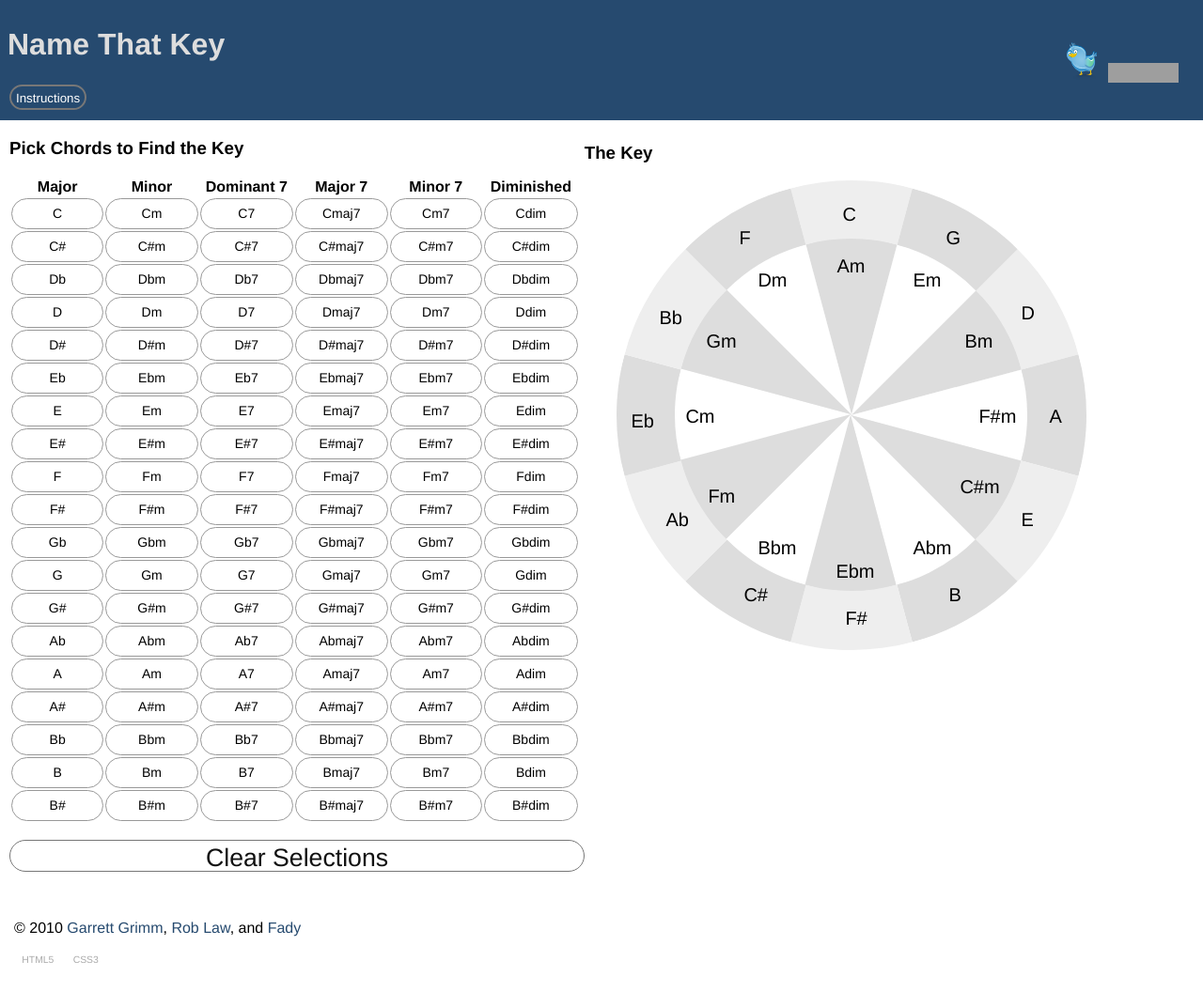
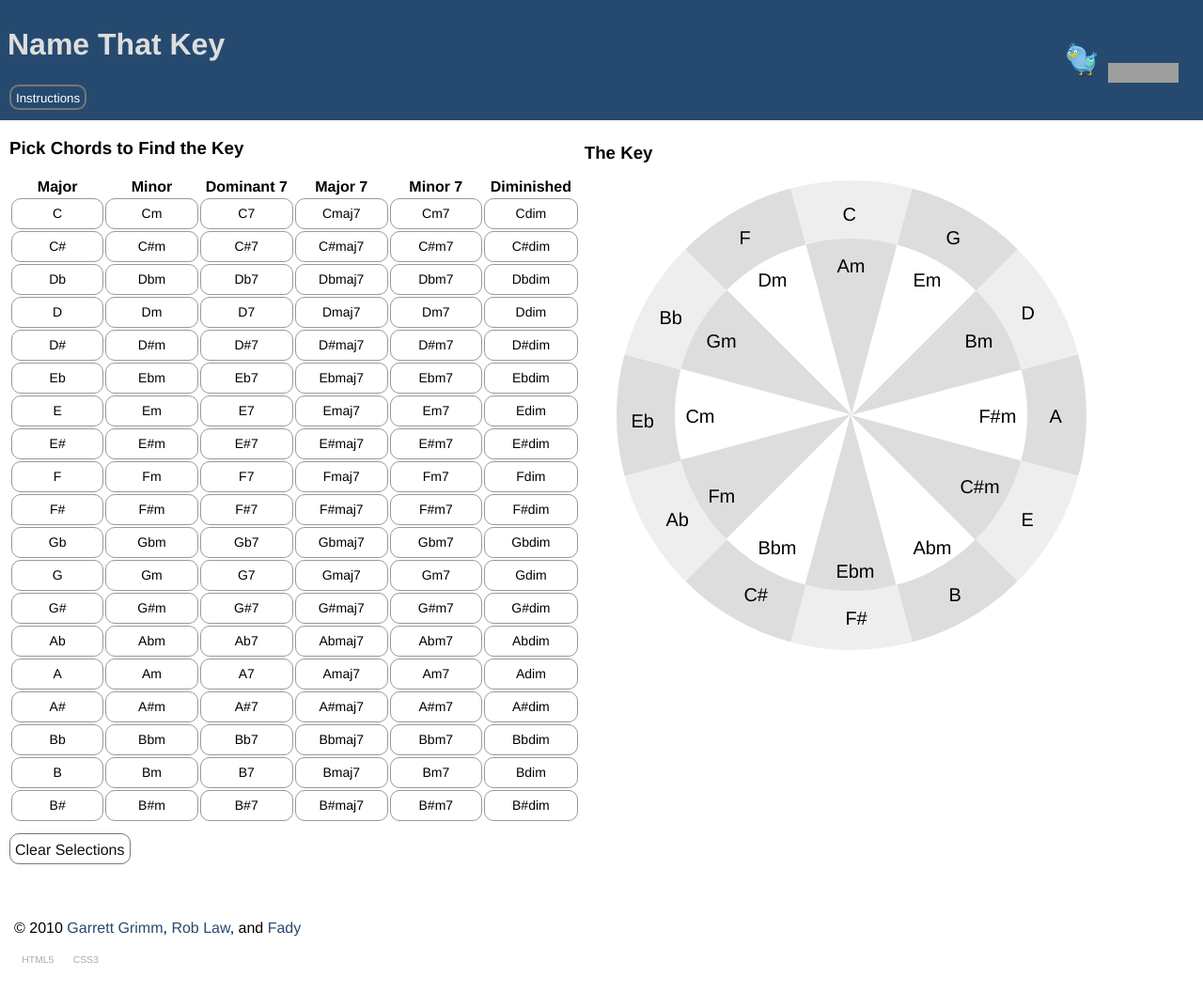
Before and after one commit to robinator/namethatkey, a plain HTML site: page index.html in a window 1280 px wide. Shown: the top 1056 px of the page at 94% size. Drawn offline with Linux system fonts and the light colour scheme; grey boxes are pictures that could not be loaded; a script that the page names is missing.

Commit message:
adjusted corners to reflect 10px, ajusted other shit too

```diff
--- a/style.css
+++ b/style.css
@@ -33,8 +33,8 @@ a:hover {
 }
 
 a#toggle_instr {
-	-moz-border-radius:23px 23px 23px 23px;
-	-webkit-border-radius:23px;
+	-moz-border-radius:10px;
+	-webkit-border-radius:10px;
 	background-color:#264A6F;
 	border:2px solid #777777;
 	color:#FFFFFF;
@@ -74,8 +74,8 @@ a#toggle_instr:hover {
 }
 
 #chord_selector td {
-	-moz-border-radius:23px 23px 23px 23px;
-	-webkit-border-radius:23px;
+	-moz-border-radius:10px;
+	-webkit-border-radius:10px;
 	border:1px solid #999999;
 	cursor:pointer;
 	font-size:14px;
@@ -97,25 +97,23 @@ a#toggle_instr:hover {
 }
 
 .selected:hover {
-	background-color:#ddd;
+	background-color:#BAA7CD;
 }
 
 a#clear_selected {
-	-moz-border-radius:23px 23px 23px 23px;
-	-webkit-border-radius:23px;
+	-moz-border-radius:10px;
+	-webkit-border-radius:10px;
 	background-color:#FFFFFF;
 	border:1px solid #777777;
 	color:#111111;
-	padding:0px;
-	width:610px;
-	display:block;
-	font-size:2em;
+	padding:5px;
+	font-size:1.2em;
 	text-align:center;
 	line-height:1;
 }
 
 a#clear_selected:hover {
-	background-color:#ddd;
+	background-color:#BAA7CD;
 	border:1px solid #777777;
 	color:#111111;
 }
```
